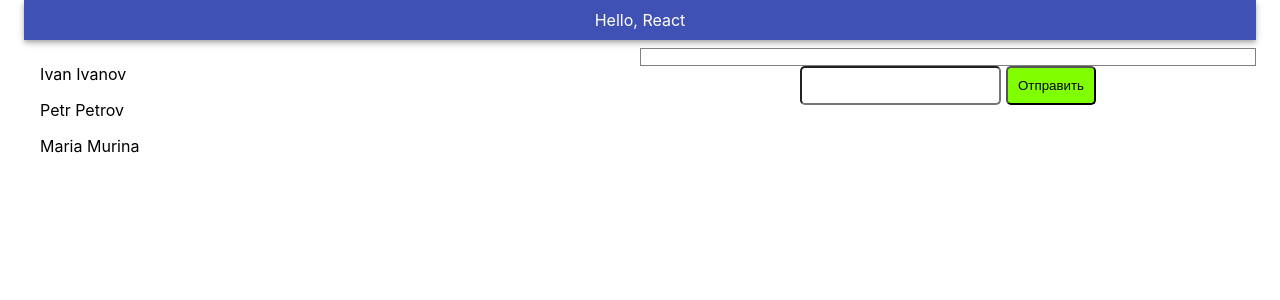
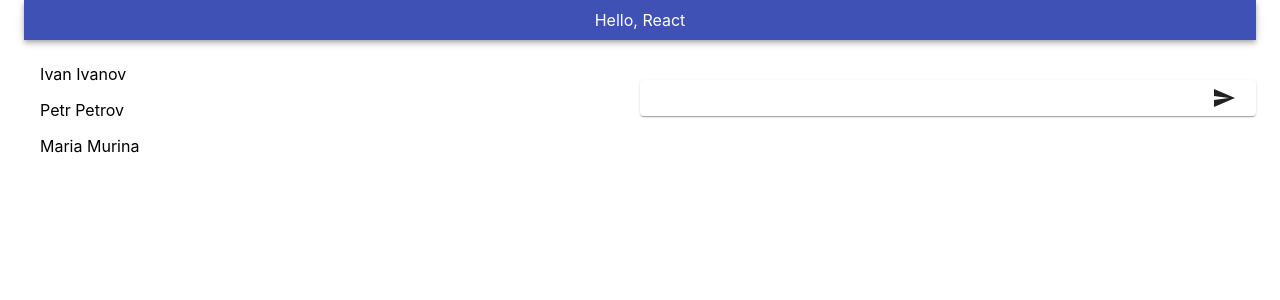
Before and after one commit to KsenyaSylla/React, a React (Create React App) app in the folder hw1/: page / in a window 1280 px wide. Shown: the top 300 px of the page. Built offline with nearby package versions, Linux system fonts and the light colour scheme.

Commit message:
продолжила разбивку на компонентыб добавила немного стилей

```diff
--- a/hw1/src/components/Message.jsx
+++ b/hw1/src/components/Message.jsx
@@ -1,16 +1,29 @@
-import "../index.css";
 import { React, useState, useEffect } from "react";
-import { Container, Grid, AppBar, Box } from "@material-ui/core";
+import { Container, Grid, AppBar, Box, Paper, InputBase, Button } from "@material-ui/core";
 import { UserList } from "./UserList";
+import { Header } from "./header";
 import { MessageList } from "./messageList"
-import { spacing } from '@material-ui/system';
+import { makeStyles } from '@material-ui/core/styles';
+import { Send } from "@material-ui/icons";
 
 
+const useStyles = makeStyles((theme) => ({
+    paper: {
+        display: "flex",
+        justifyContent: "space-between",
+        alignItems: "center",
+        paddingLeft: theme.spacing(1),
+    },
+    input: {
+        flexGrow: 1,
+    }
+}));
 
 const Message = (props) => {
     const [messageList, setMessageList] = useState([]);
     const [value, setValue] = useState("");
     const [key, setKey] = useState(0);
+    const classes = useStyles();
     const onChangeMessageInput = (event) => {
         setValue(event.target.value);
     };
@@ -58,9 +71,7 @@ const Message = (props) => {
 
     return (
         <Container >
-            <AppBar position={'static'} m={2} p={2} className={"message"}>
-                <Box>Hello, React</Box>
-            </AppBar>
+            <Header />
 
             <Grid container
                 justifyContent="center"
@@ -73,17 +84,17 @@ const Message = (props) => {
                 <Grid item xs={6}>
                     <MessageList messageList={messageList}></MessageList>
 
-                    <form className={"sendMessage"} onSubmit={onSubmit}>
-                        <input
+                    <Paper className={classes.paper} component="form" onSubmit={onSubmit}>
+                        <InputBase
                             value={value}
                             onChange={onChangeMessageInput}
                             type="text"
-                            className={"input"}
+                            className={classes.input}
                         />
-                        <button type="submit" className={"submit"}>
-                            Отправить
-                        </button>
-                    </form>
+                        <Button type="submit" className={"submit"}>
+                            <Send />
+                        </Button>
+                    </Paper>
                 </Grid>
             </Grid>
         </Container>
--- /dev/null
+++ b/hw1/src/components/header.jsx
@@ -0,0 +1,10 @@
+import { React } from "react";
+import { AppBar, Box } from "@material-ui/core";
+
+export const Header = () => {
+    return (
+        <AppBar position={'static'} m={2} p={2} className={"message"}>
+            <Box>Hello, React</Box>
+        </AppBar>
+    )
+}
--- a/hw1/src/components/messageList.jsx
+++ b/hw1/src/components/messageList.jsx
@@ -1,10 +1,20 @@
 import { React } from "react";
-import { List, ListItem } from "@material-ui/core";
+import { List, ListItem, Paper } from "@material-ui/core";
+import { makeStyles } from '@material-ui/core/styles';
+
+const useStyles = makeStyles((theme) => ({
+    list: {
+        border: "none",
+        marginBottom: theme.spacing(2)
+
+    }
+}));
 
 export const MessageList = (props) => {
+    const classes = useStyles();
     return (
-        <List className={"list"}>
-            <ul>
+        <List className={classes.list}>
+            <Paper>
                 {props.messageList.map((item) => {
                     return (
                         <ListItem key={item.id}>
@@ -12,6 +22,6 @@ export const MessageList = (props) => {
                         </ListItem>
                     );
                 })}
-            </ul>
+            </Paper>
         </List>)
 };
```
